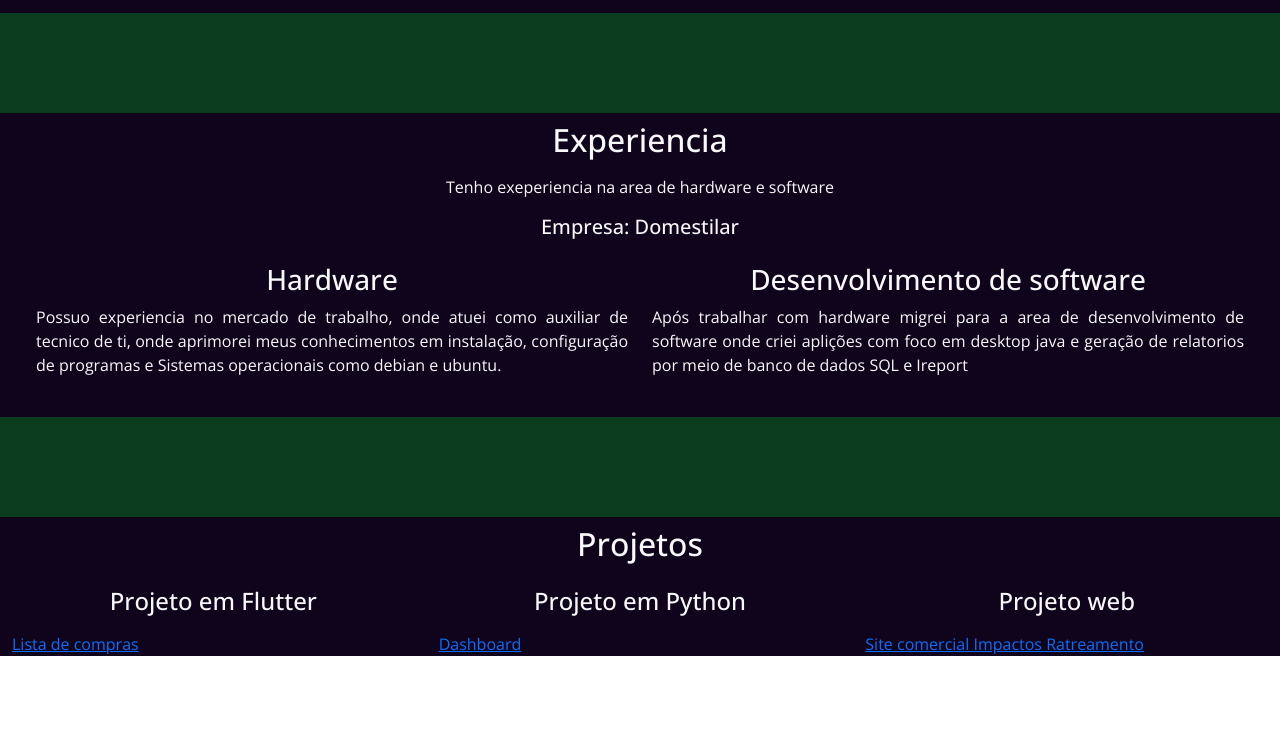
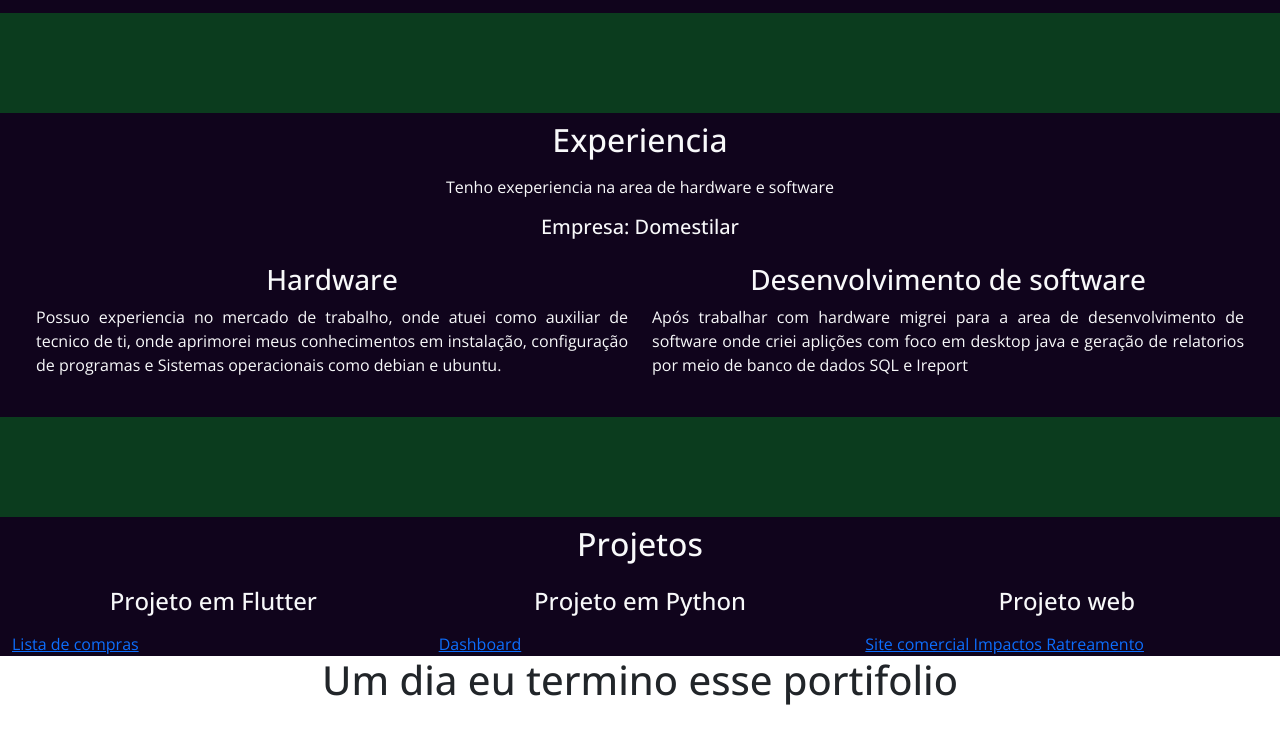
Before and after one commit to Kcarlos-dev/portifolio, a plain HTML site: page index.html in a window 1280 px wide. Shown: the part 1086-1830 px from the top of the page. Drawn offline with nearby package versions, Linux system fonts and the light colour scheme; a web font is replaced by a local one.

Commit message:
um dia eu termino

```diff
--- a/index.html
+++ b/index.html
@@ -192,6 +192,9 @@
       </section>
     </main>
     <footer >
+    <h1 class="text-center">
+      Um dia eu termino esse portifolio
+    </h1>
 
     </footer>
 </body>
```
